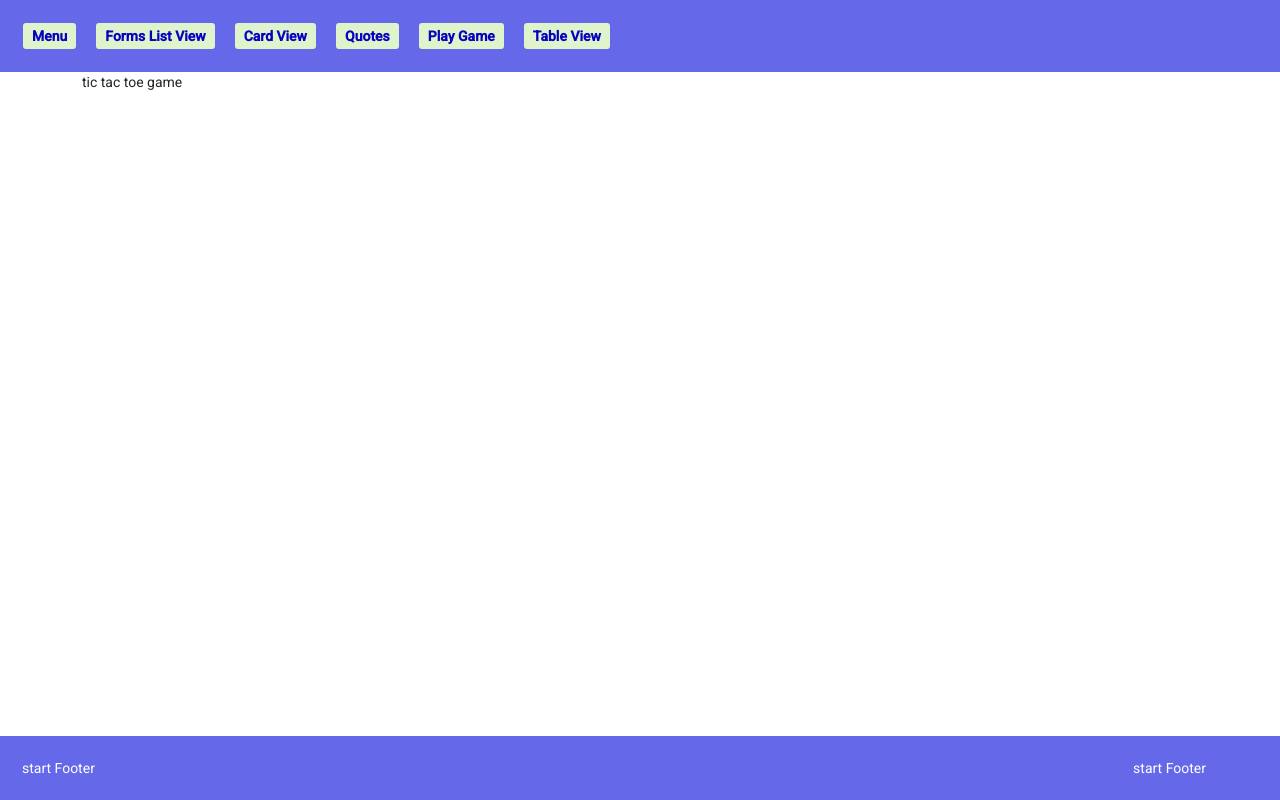
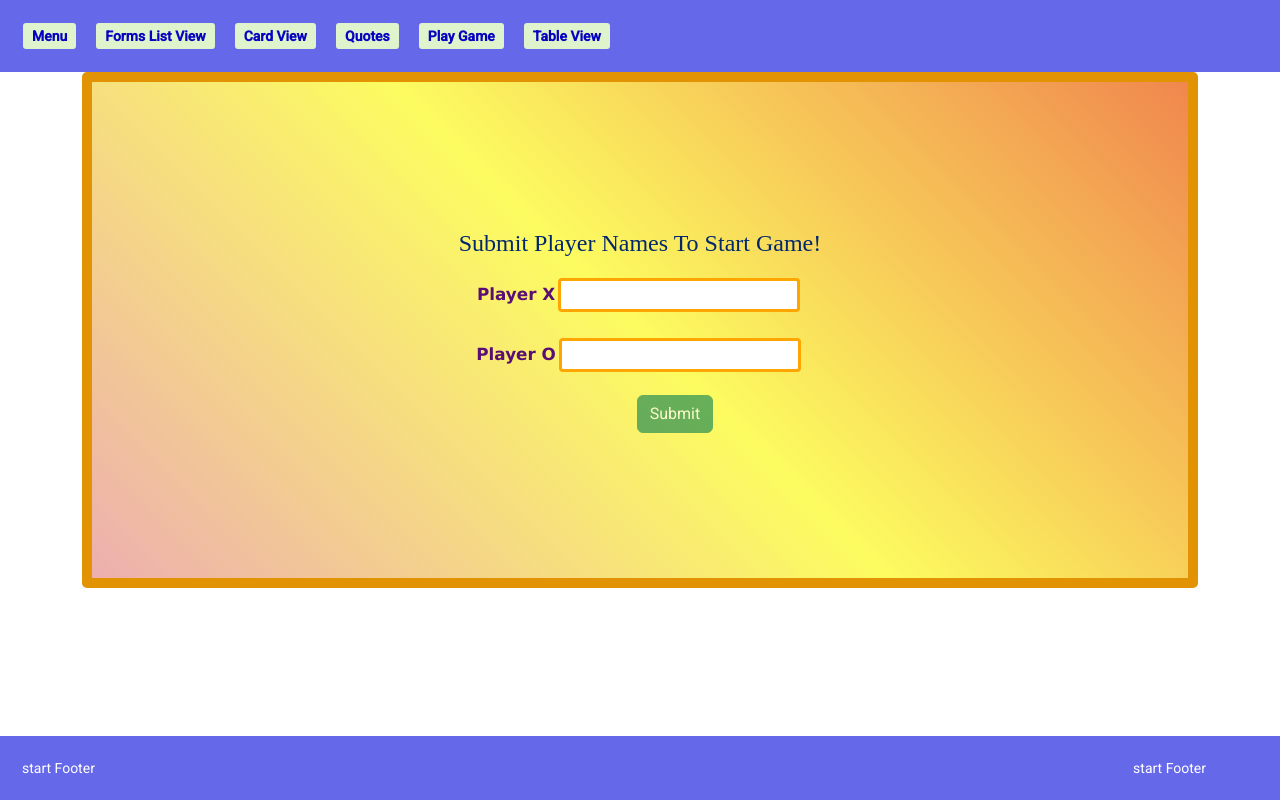
Before and after one commit to Rushika-Gowlikar/Angular, an Angular app: page /game in a window 1280 px wide. Built offline with nearby package versions, Linux system fonts and the light colour scheme.

Commit message:
games form changes

```diff
--- a/src/app/app.component.css
+++ b/src/app/app.component.css
@@ -4,7 +4,7 @@
     padding-bottom: 57px;
     height: auto;
     overflow: scroll;
-    overflow-y: auto;
+    overflow-y: hidden;
     overflow-x:hidden ;
 
 
--- a/src/app/app.component.html
+++ b/src/app/app.component.html
@@ -1,5 +1,5 @@
 <app-header></app-header>
-<div class="container">
+<div class="container w-100">
   <router-outlet></router-outlet>
 </div>
 <app-footer></app-footer>
--- a/src/app/app.module.ts
+++ b/src/app/app.module.ts
@@ -14,6 +14,8 @@ import { FormsModule, ReactiveFormsModule } from '@angular/forms';
 import { TagSuggestMultiSelectComponent } from './appContent/tag-suggest-multi-select/tag-suggest-multi-select.component';
 import { TodoFormComponent } from './appContent/todo-list/todo-list.component';
 import { MatIconModule } from '@angular/material/icon';
+import { MatFormFieldModule } from '@angular/material/form-field';
+import { MatInputModule } from '@angular/material/input';
 import { HttpClientModule } from '@angular/common/http';
 import { TableViewComponent } from './appContent/table-view/table-view.component';
 
@@ -32,7 +34,7 @@ import { TableViewComponent } from './appContent/table-view/table-view.component
     TagSuggestMultiSelectComponent,
 
     TodoFormComponent,
-      TableViewComponent,
+    TableViewComponent,
   ],
   imports: [
     BrowserModule,
@@ -41,6 +43,8 @@ import { TableViewComponent } from './appContent/table-view/table-view.component
     ReactiveFormsModule,
     MatIconModule,
     HttpClientModule,
+    MatFormFieldModule,
+    MatInputModule,
   ],
   providers: [],
   bootstrap: [AppComponent],
--- a/src/app/appContent/menu/menu.component.css
+++ b/src/app/appContent/menu/menu.component.css
@@ -2,7 +2,7 @@
     position: relative;
     width: 100%;
    object-fit: cover;
-    top:10px;
+
 }
 
 ul{
--- a/src/app/appContent/tic-tac-toe-game/tic-tac-toe-game.component.css
+++ b/src/app/appContent/tic-tac-toe-game/tic-tac-toe-game.component.css
@@ -0,0 +1,43 @@
+
+.container{
+    background-image: linear-gradient(45deg, rgb(237, 175, 175), rgb(252, 252, 96), rgb(240, 135, 78));
+    /* height: auto; */
+    border: 10px solid #e29304;
+    border-radius: 5px;
+  text-align: center;
+  padding: 145px;
+}
+
+input{
+    width: 30%;
+    margin: 3px;
+    border: 3px solid orange;
+    height: 34px;
+    border-radius: 4px;
+}
+
+input:hover{
+    width: 30%;
+    margin: 3px;
+    border: 3px solid rgb(72, 171, 221);
+    height: 34px;
+    border-radius: 4px;
+}
+
+label {
+color: rgb(90, 14, 115);
+font-size: larger;
+font-family: Geneva, Verdana, sans-serif;
+font-weight:bold ;
+}
+
+.btn-success{
+    position: relative;
+left: 35px;
+}
+h1{
+    color: rgb(1, 39, 109);
+    font-weight: 500;
+
+    font-family:'Times New Roman', Times, serif;
+}
--- a/src/app/appContent/tic-tac-toe-game/tic-tac-toe-game.component.html
+++ b/src/app/appContent/tic-tac-toe-game/tic-tac-toe-game.component.html
@@ -1 +1,40 @@
-<p>tic tac toe game</p>
+<div class="container w-100 h-100">
+  <h1 class="title">Submit Player Names To Start Game!</h1>
+  <form #playerDetails="ngForm" (ngSubmit)="onSubmit(playerDetails)">
+    <div class="form-group">
+      <label for="player-x">Player X</label>
+      <input
+        type="text"
+        id="player-x"
+        required
+        [(ngModel)]="playerX"
+        name="name-x"
+        minlength="6"
+        maxlength="12"
+      />
+    </div>
+
+    <br />
+    <div class="form-group">
+      <label for="player-o">Player O</label>
+      <input
+        type="text"
+        id="player-o"
+        required
+        [(ngModel)]="playerO"
+        name="name-o"
+        minlength="6"
+        maxlength="12"
+      />
+    </div>
+    <br />
+    <button
+      type="submit"
+      class="btn btn-success"
+      (click)="submitDetails(playerDetails)"
+      [disabled]="!playerDetails.form.valid"
+    >
+      Submit
+    </button>
+  </form>
+</div>
--- a/src/app/appContent/tic-tac-toe-game/tic-tac-toe-game.component.ts
+++ b/src/app/appContent/tic-tac-toe-game/tic-tac-toe-game.component.ts
@@ -7,6 +7,14 @@ import { Component, OnInit } from '@angular/core';
 })
 export class TicTacToeGameComponent implements OnInit {
   constructor() {}
-
+  playerDetails: any;
+  playerO: any;
+  playerX: any;
   ngOnInit(): void {}
+  onSubmit(details) {
+    console.log(details);
+  }
+  submitDetails(details) {
+    console.log(details);
+  }
 }
```
